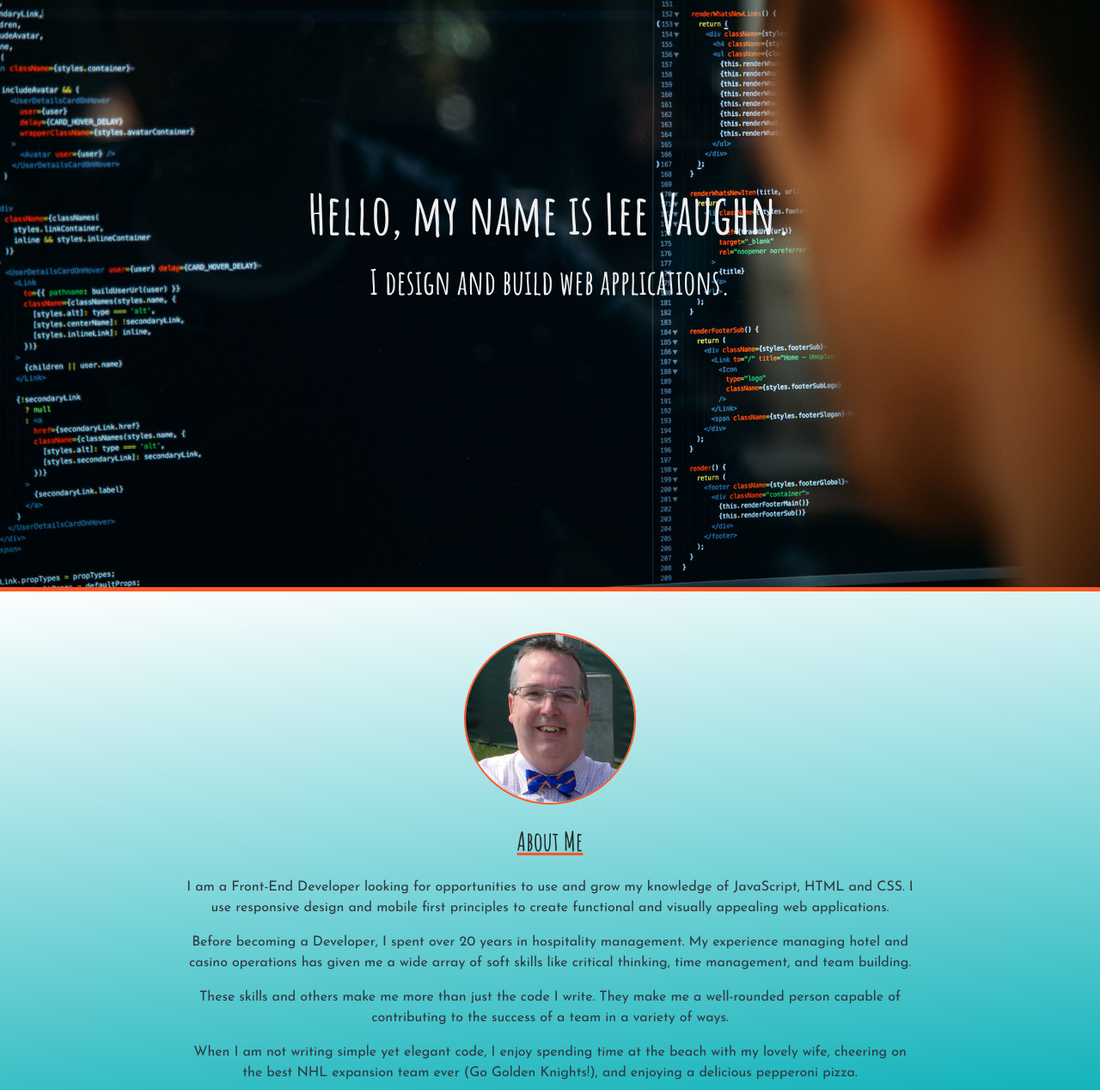
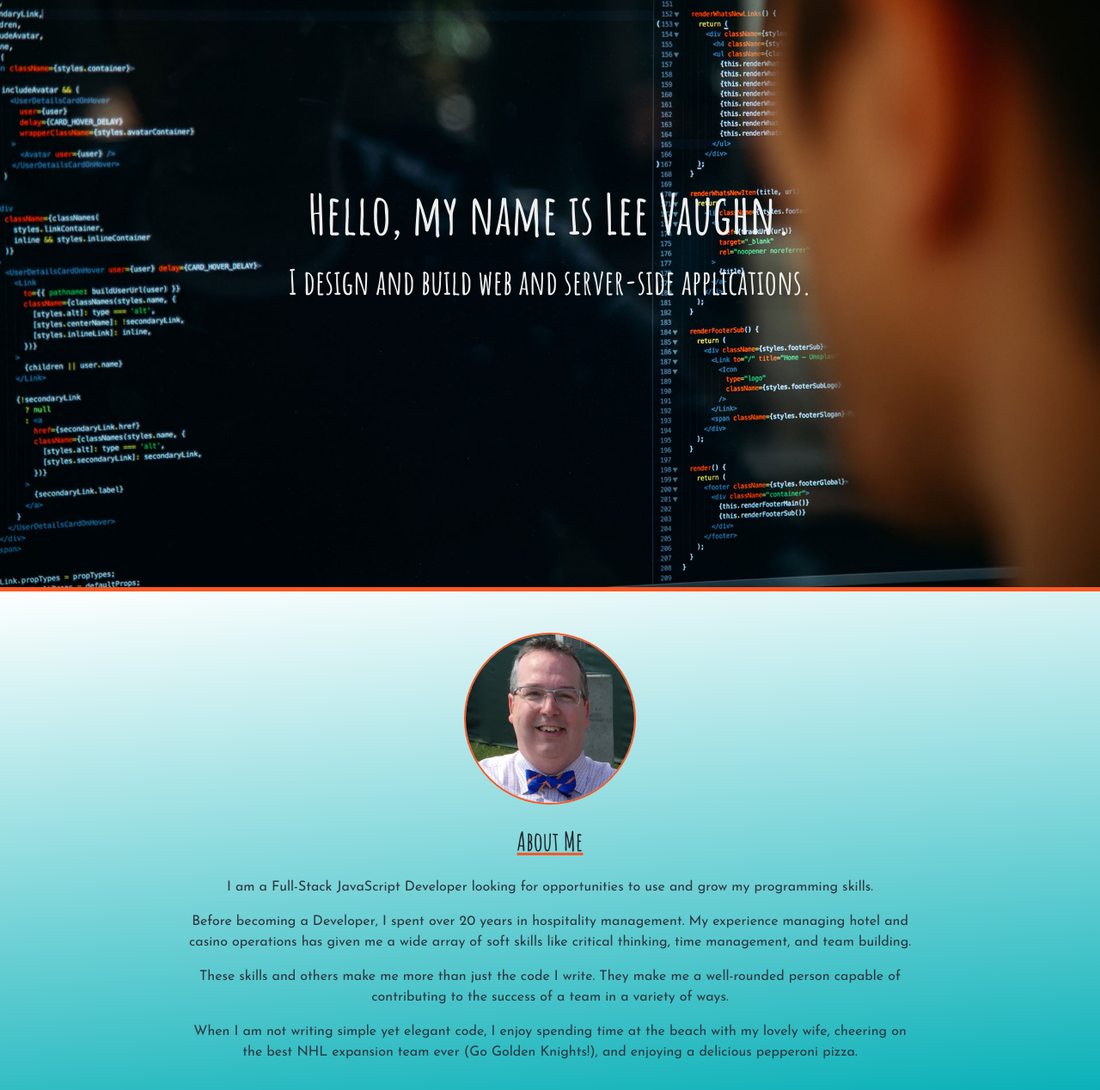
Before and after one commit to LeeVaughn/LeeVaughn.github.io, a plain HTML site: page index.html in a window 1280 px wide. Shown: the part 112-1380 px from the top of the page at 86% size. Drawn offline with nearby package versions, Linux system fonts and the light colour scheme.

Commit message:
Changed about me section to reflect full-stack experience

```diff
--- a/index.html
+++ b/index.html
@@ -41,7 +41,7 @@
             <div class="container d-flex h-100">
                 <div class="col align-self-center text-center fade-in">
                     <h1 class="pb-2">Hello, my name is Lee Vaughn.</h1>
-                    <h2>I design and build web applications.</h2>
+                    <h2>I design and build web and server-side applications.</h2>
                 </div>
             </div>
         </div>
@@ -55,9 +55,7 @@
                 <div class="col align-self-center text-center">
                     <img class="profile-image mt-5 mb-4" src="images/leevaughn.jpg" alt="Lee Vaughn Profile Picture">
                     <h3 class="pb-3">About Me</h3>
-                    <p>I am a Front-End Developer looking for opportunities to use and grow my knowledge of JavaScript, HTML
-                        and CSS. I use responsive design and mobile first principles to create functional and visually appealing
-                        web applications.</p>
+                    <p>I am a Full-Stack JavaScript Developer looking for opportunities to use and grow my programming skills.</p>
                     <p>Before becoming a Developer, I spent over 20 years in hospitality management. My experience managing
                         hotel and casino operations has given me a wide array of soft skills like critical thinking, time
                         management, and team building.</p>
```
